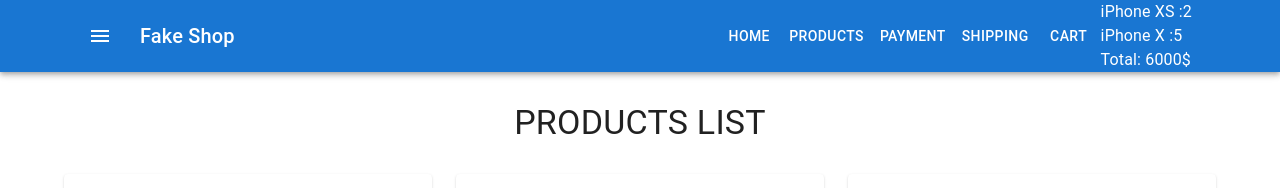
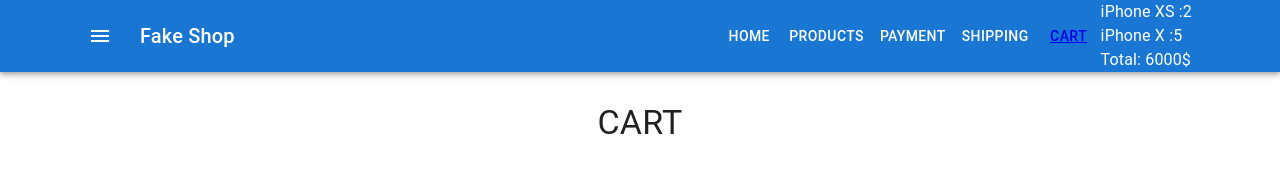
Before and after one commit to Oleg-Koshelevskiy/react-fake-shop, a React (Create React App) app: page /cart in a window 1280 px wide. Shown: the top 188 px of the page. Built offline with nearby package versions, Linux system fonts and the light colour scheme; grey boxes are pictures that could not be loaded.

Commit message:
added cart page

```diff
--- a/package.json
+++ b/package.json
@@ -17,6 +17,7 @@
     "prop-types": "^15.7.2",
     "react": "^17.0.2",
     "react-dom": "^17.0.2",
+    "react-router-dom": "^5.3.0",
     "react-scripts": "4.0.3",
     "web-vitals": "^1.1.2"
   },
--- a/src/container/Header/Menu/Menu.js
+++ b/src/container/Header/Menu/Menu.js
@@ -1,5 +1,6 @@
 import React from 'react'
 import Button from '@mui/material/Button'
+import { Link } from 'react-router-dom'
 const Menu = () => {
     return (
         <>
@@ -7,7 +8,9 @@ const Menu = () => {
             <Button color="inherit">Products</Button>
             <Button color="inherit">Payment</Button>
             <Button color="inherit">Shipping</Button>
-            <Button color="inherit">Cart</Button>
+            <Button color="inherit">
+                <Link to="/Cart">Cart</Link>
+            </Button>
         </>
     )
 }
--- a/src/container/Main/Main.js
+++ b/src/container/Main/Main.js
@@ -1,12 +1,21 @@
 import React from 'react'
 import Container from '@mui/material/Container'
 import ProductsList from '../../components/Products/ProductsList'
+import { Route, Switch } from 'react-router'
+import CartPage from '../../pages/CartPage/CartPage'
 
 const Main = ({ addProductToCart }) => {
     return (
         <>
             <Container maxWidth="lg">
-                <ProductsList addProductToCart={addProductToCart} />
+                <Switch>
+                    <Route path="/" exact>
+                        <ProductsList addProductToCart={addProductToCart} />
+                    </Route>
+                    <Route path="/cart" exact>
+                        <CartPage />
+                    </Route>
+                </Switch>
             </Container>
         </>
     )
--- a/src/index.js
+++ b/src/index.js
@@ -1,5 +1,11 @@
 import React from 'react'
 import ReactDOM from 'react-dom'
+import { BrowserRouter } from 'react-router-dom'
 import App from './container/App'
 
-ReactDOM.render(<App />, document.getElementById('root'))
+ReactDOM.render(
+    <BrowserRouter>
+        <App />{' '}
+    </BrowserRouter>,
+    document.getElementById('root')
+)
--- /dev/null
+++ b/src/pages/CartPage/CartPage.js
@@ -0,0 +1,26 @@
+import React from 'react'
+import Typography from '@mui/material/Typography'
+import { makeStyles } from '@mui/styles'
+
+const useStyles = makeStyles({
+    title: {
+        margin: '30px 0',
+        textTransform: 'uppercase',
+    },
+})
+const CartPage = () => {
+    const classes = useStyles()
+    return (
+        <>
+            <Typography
+                align="center"
+                variant="h4"
+                component="h1"
+                className={classes.title}
+            >
+                Cart
+            </Typography>
+        </>
+    )
+}
+export default CartPage
```
Also changed, not shown: 1 other file (tests, documents, lock files or other folders).
